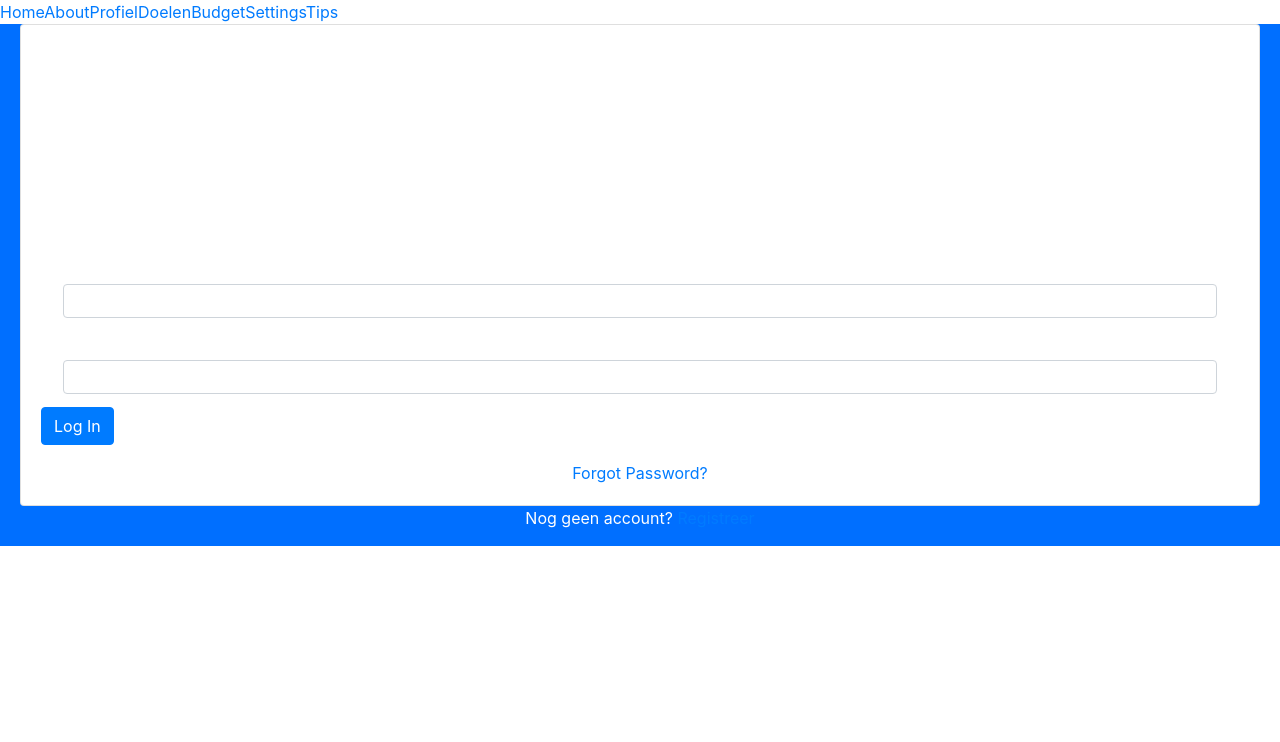
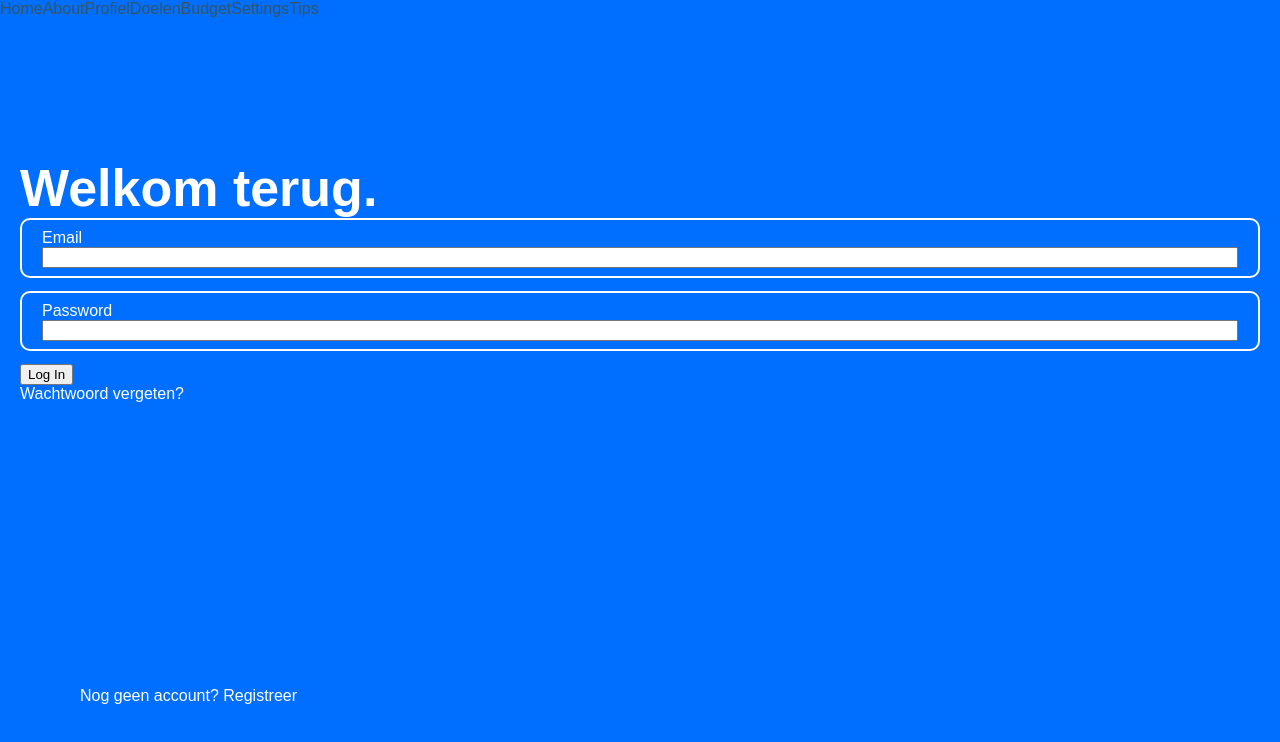
Before and after one commit to Baribal172/Poen_Front_end, a React (Create React App) app: page /login in a window 1280 px wide. Shown: the top 742 px of the page. Built offline with nearby package versions, Linux system fonts and the light colour scheme; no server answers.

Commit message:
Loginpage

```diff
--- a/package.json
+++ b/package.json
@@ -6,10 +6,8 @@
     "@testing-library/jest-dom": "^5.11.9",
     "@testing-library/react": "^11.2.5",
     "@testing-library/user-event": "^12.6.3",
-    "bootstrap": "^4.6.0",
     "firebase": "^8.6.1",
     "react": "^17.0.1",
-    "react-bootstrap": "^1.6.0",
     "react-dom": "^17.0.1",
     "react-router-dom": "^5.2.0",
     "react-scripts": "4.0.2",
--- a/src/Components/Login.js
+++ b/src/Components/Login.js
@@ -33,7 +33,7 @@ export default function Login() {
 		<Container>
 			<Card>
 				<Card.Body>
-					<PrimaryTitle title='Log in' color='#fff' />
+					<PrimaryTitle title='Welkom terug.' color='#fff' />
 					{error && <Alert variant='danger'>{error}</Alert>}
 					<Form onSubmit={handleSubmit}>
 						<Form.Group id='email'>
@@ -62,8 +62,8 @@ export default function Login() {
 							Log In
 						</Button>
 					</Form>
-					<div className='w-100 text-center mt-3'>
-						<Link to='/forgot-password'>Forgot Password?</Link>
+					<div className='wachtwoord'>
+						<Link to='/forgot-password'>Wachtwoord vergeten?</Link>
 					</div>
 				</Card.Body>
 			</Card>
@@ -118,6 +118,12 @@ export default function Login() {
 					margin-bottom: 20px;
 					border: none;
 				}
+
+				.wachtwoord {
+					color: #FFFFFF;
+					display: flex;
+					align-content: flex-end;
+				}
 			`}</style>
 		</Container>
 	);
--- a/src/Components/TextLink.js
+++ b/src/Components/TextLink.js
@@ -2,7 +2,9 @@ import { Link } from "react-router-dom"
 
 const divStyle = {
     color: '#fff',
-    marginBottom: '10px',
+    position: 'absolute',
+    bottom: '95px',
+    left: '80px',
     display: 'flex',
     justifyContent: 'center',
 }
--- a/src/Pages/HomePage.js
+++ b/src/Pages/HomePage.js
@@ -7,7 +7,6 @@ import Card from "react-bootstrap/Card";
 import { useAuth } from "../contexts/AuthContext";
 import { Link, useHistory } from "react-router-dom";
 import WhiteText from "../Components/WhiteText";
-import "bootstrap/dist/css/bootstrap.css";
 
 export default function Home() {
 	const [error, setError] = useState("");
--- a/src/Pages/Login.js
+++ b/src/Pages/Login.js
@@ -4,6 +4,8 @@ import OutlineInput from "../Components/OutlineInput";
 import TextLink from "../Components/TextLink";
 import Login from "../Components/Login";
 import LayoutBlue from "../Components/LayoutBlue";
+import "../styles/blueBg.css";
+
 const divStyle = {
 	position: "absolute",
 	bottom: "0",
--- /dev/null
+++ b/src/styles/blueBg.css
@@ -0,0 +1,3 @@
+body {
+    background-color: #006FFF;
+}
```
